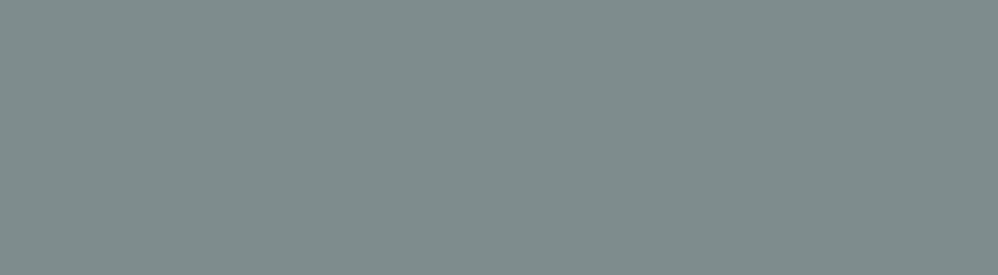
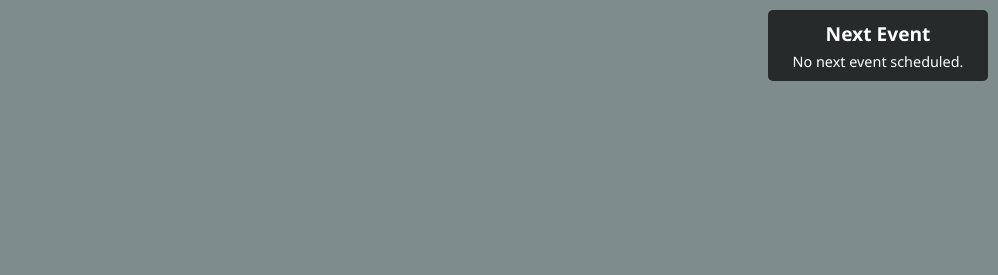
Before and after one commit to CamelBruh/Motorsport-Session-Countdown, a plain HTML site: page display.html in a window 1280 px wide. Shown: the top 275 px of the page, without its empty margins (282-1280 px from the left). Drawn offline with Linux system fonts and the light colour scheme.

Commit message:
Update display.html

```diff
--- a/display.html
+++ b/display.html
@@ -36,6 +36,27 @@ body {
 .green { background: #27ae60; }
 .gray { background: #7f8c8d; }
 
+/* Position the next event section in the top-right corner */
+.top-right {
+  position: absolute;
+  top: 10px;
+  right: 10px;
+  background-color: rgba(0, 0, 0, 0.7);
+  color: white;
+  padding: 10px;
+  border-radius: 5px;
+  font-size: 0.9rem;
+  z-index: 999;
+  width: 200px;
+  text-align: center;
+}
+
+#nextEvent h3 {
+  margin: 0;
+  font-size: 1.2rem;
+  margin-bottom: 5px;
+}
+
 @media (max-width: 600px) {
   .event-name {
     font-size: 10vw; /* On smaller screens, use larger font for event name */
@@ -64,9 +85,16 @@ body {
   }
 }
 
+
   </style>
 </head>
 <body>
+    <div class="top-right">
+        <div id="nextEvent">
+          <h3>Next Event</h3>
+          <div id="nextEventDetails">Loading...</div>
+        </div>
+      </div>
   <div class="event-name" id="eventName">Loading event...</div>
   <div class="timer" id="timerText">--:--:--</div>
   <div class="start-end" id="eventTimes"></div>
@@ -75,6 +103,7 @@ body {
 const eventNameEl = document.getElementById("eventName");
 const timerTextEl = document.getElementById("timerText");
 const eventTimesEl = document.getElementById("eventTimes");
+const nextEventEl = document.getElementById("nextEventDetails");
 
 function loadCountdowns() {
   const saved = localStorage.getItem("motorsportCountdowns");
@@ -94,27 +123,29 @@ body {
     .sort((a, b) => a.startDate - b.startDate)[0]; // Soonest
 }
 
-    function formatTime(ms) {
-      const total = Math.floor(ms / 1000);
-      const hrs = String(Math.floor(total / 3600)).padStart(2, '0');
-      const min = String(Math.floor((total % 3600) / 60)).padStart(2, '0');
-      const sec = String(total % 60).padStart(2, '0');
-      return `${hrs}:${min}:${sec}`;
+function findPreviousEvent(events) {
+  const now = new Date();
+  return events
+    .filter(e => now >= e.endDate) // Finished events
+    .sort((a, b) => b.endDate - a.endDate)[0]; // Latest
 }
 
 function updateDisplay() {
   const events = loadCountdowns();
-      const next = findNextEvent(events);
   const now = new Date();
 
+  const next = findNextEvent(events);
+  const previous = findPreviousEvent(events);
+
   if (!next) {
+    // No more events, show previous event ended
     document.body.className = "gray";
-        eventNameEl.textContent = "No upcoming events";
+    eventNameEl.textContent = previous ? `${previous.name} - Session Ended` : "No upcoming events";
     timerTextEl.textContent = "--:--:--";
     eventTimesEl.textContent = "";
-        return;
-      }
-
+    nextEventEl.textContent = "No next event scheduled.";
+  } else {
+    // Show next event
     eventNameEl.textContent = next.name;
     eventTimesEl.textContent = `${next.startDate.toLocaleString()} → ${next.endDate.toLocaleString()}`;
 
@@ -131,6 +162,18 @@ body {
       document.body.className = "gray";
       timerTextEl.textContent = "--:--:--";
     }
+
+    // Update the next event section in the top-right
+    nextEventEl.textContent = `${next.name} at ${next.startDate.toLocaleString()}`;
+  }
+}
+
+function formatTime(ms) {
+  const total = Math.floor(ms / 1000);
+  const hrs = String(Math.floor(total / 3600)).padStart(2, '0');
+  const min = String(Math.floor((total % 3600) / 60)).padStart(2, '0');
+  const sec = String(total % 60).padStart(2, '0');
+  return `${hrs}:${min}:${sec}`;
 }
 
 setInterval(updateDisplay, 1000);
```
Lines whose indentation alone changed are shown as unchanged.
